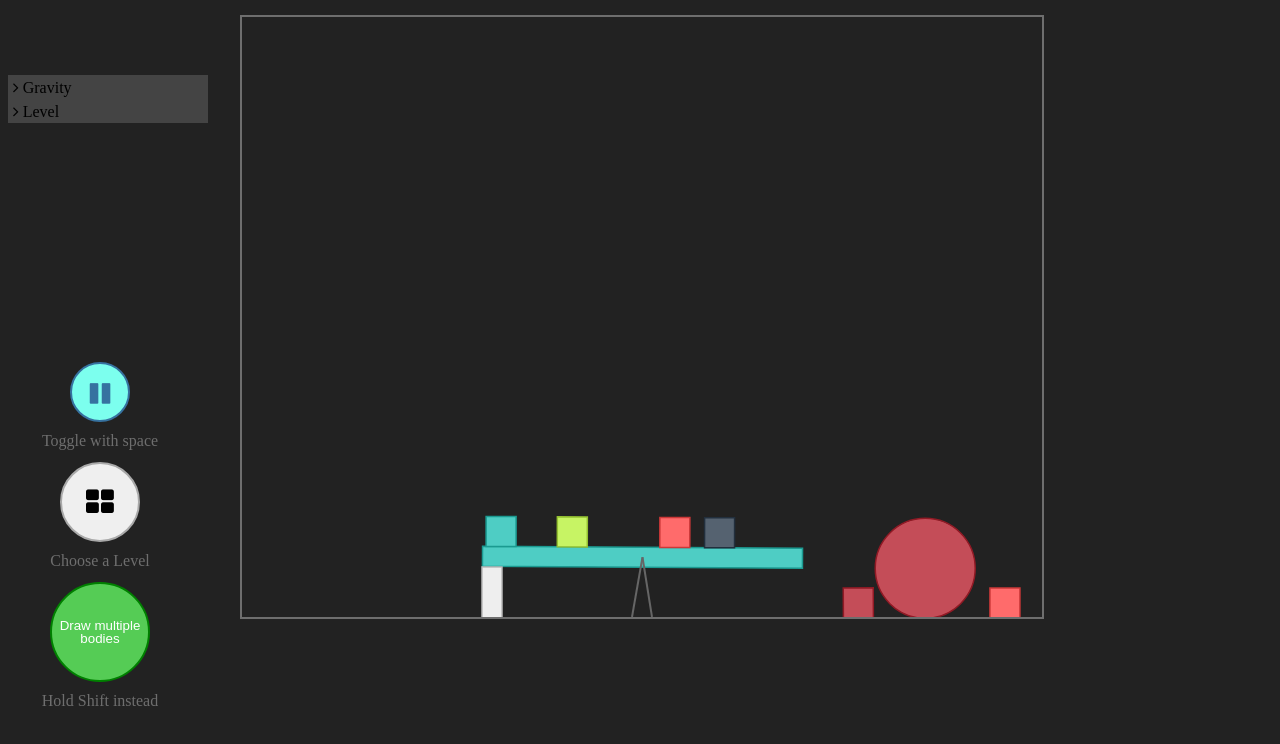
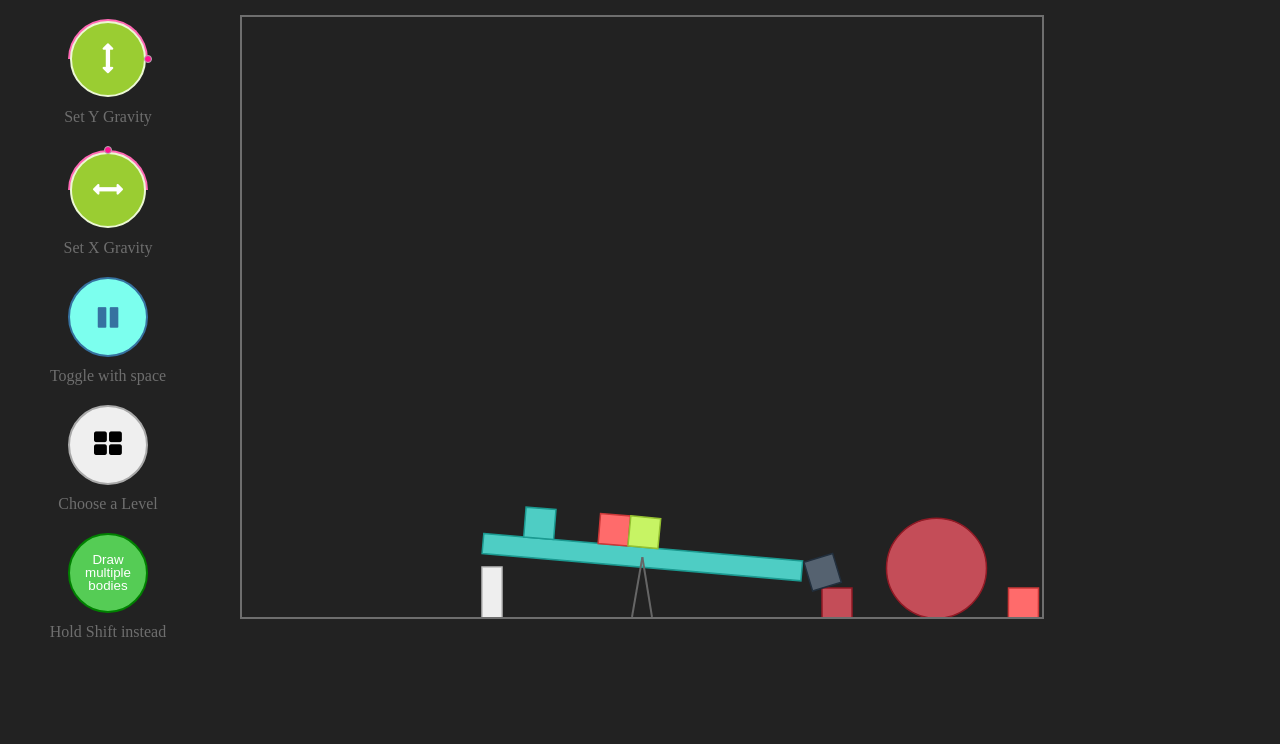
Before and after one commit to maxklenk/programmable-matter, a website: page index.html in a window 1280 px wide. Shown: the part 50-794 px from the top of the page. Drawn offline with Linux system fonts and the light colour scheme.

Commit message:
Include circular sliders for gravity and change styling for smaller screens

```diff
--- a/css/styles.css
+++ b/css/styles.css
@@ -2,62 +2,36 @@ body {
   background-color: #222222;
 }
 
-.global-menu {
-  position: absolute;
-}
-
-.menu-list {
-  list-style-type: none;
-  padding-left: 0;
-  line-height: 1.5;
-  width: 200px;
-}
-
-.global-menu--properties {
-    margin-top: 60px;
-}
-
-.global-menu--properties .title {
-  background-color: #444;
-  padding-left: 5px;
-  display: block;
-  line-height: 1.5;
-}
-
-.global-menu--properties .content {
-  color: grey;
-  padding-left: 5px;
-  display: none;
-}
-
-.button {
-  line-height: 2;
-  display: block;
-  margin-bottom: 10px;
-  width: 200px;
-}
-
-
-.multi-control {
-  position: absolute;
+.multi-control,
+.level-control,
+.play-control,
+.xGravity-control,
+.yGravity-control {
+  position: relative;
   left: 40px;
-  bottom: 40px;
 
   width: 120px;
   color: #6E6E6E;
   text-align: center;
 }
-.multi-control .button {
+
+.multi-control .button,
+.level-control .button,
+.play-control .button{
   border-radius: 50%;
-  height: 100px;
-  width: 100px;
-  /*font-size: 24px;*/
+  height: 80px;
+  width: 80px;
   line-height: 1;
   outline: none;
 
   margin: auto;
   margin-bottom: 10px;
 }
+
+.multi-control {
+  bottom: 520px;
+}
+
 .multipleBodiesButton {
   border: 2px solid green;
   background: greenyellow;
@@ -68,24 +42,10 @@ body {
 }
 
 .level-control {
-  position: absolute;
-  left: 40px;
-  bottom: 180px;
-
-  width: 120px;
-  color: #6E6E6E;
-  text-align: center;
+  bottom: 540px;
 }
 .level-control .button {
-  border-radius: 50%;
-  height: 80px;
-  width: 80px;
   font-size: 30px;
-  line-height: 1;
-  outline: none;
-
-  margin: auto;
-  margin-bottom: 10px;
 }
 .level-overlay {
   display: none;
@@ -129,27 +89,11 @@ body {
 }
 
 .play-control {
-  position: absolute;
-  left: 40px;
-  bottom: 300px;
-
-  width: 120px;
-
-  color: #6E6E6E;
-  text-align: center;
+  bottom: 560px;
 }
 .play-control .button {
   display: none;
-
-  border-radius: 50%;
-  height: 60px;
-  width: 60px;
   font-size: 24px;
-  line-height: 1;
-  outline: none;
-
-  margin: auto;
-  margin-bottom: 10px;
 }
 .button--play {
   padding-top: 4px;
@@ -198,6 +142,26 @@ body {
   display: block;
 }
 
+.xGravity-control {
+  bottom: 580px;
+}
+.xGravity-control .fa {
+  font-size: 30px;
+  margin-top: 20px;
+}
+
+.yGravity-control {
+  bottom: 600px;
+}
+.yGravity-control .fa {
+  font-size: 30px;
+  margin-top: 20px;
+}
+
+.slider-text {
+  padding-top: 45px;
+}
+
 .headline {
   text-align: center;
   color: #6E6E6E;
@@ -208,6 +172,7 @@ body {
   text-align: center;
   position: relative;
   width: 800px;
+  height: 600px;
   margin: auto;
 }
 .drawable canvas {
@@ -267,3 +232,26 @@ body {
     color: #fff;
     text-align: center;
 }
+
+@media only screen and (max-width: 1200px) {
+    .xGravity-control {
+      bottom: 91px;
+      left: 280px;
+    }
+    .yGravity-control {
+      bottom: -20px;
+      left: 140px;
+    }
+    .play-control {
+      left: 420px;
+      bottom: 200px;
+    }
+    .level-control {
+        bottom: 308px;
+        left: 560px;
+    }
+    .multi-control {
+      bottom: 416px;
+      left: 700px;
+    }
+}
--- a/index.html
+++ b/index.html
@@ -17,41 +17,6 @@
 
 <body onload="myCanvas.init()" onkeydown="myCanvas.checkForModeActivation(event)" onkeyup="myCanvas.checkForModeDeactivation(event)">
 <h1 class="headline">programmable matter</h1>
-
-<div class="global-menu">
-  <ul class="global-menu--properties menu-list">
-    <li>
-      <ul class="menu-list">
-        <li class="title fa fa-angle-right" onClick="toggleList(this)"> Gravity </li>
-        <li class="content">
-          <form  oninput="setXGravity(parseInt(xGravity.value) / 1000);">
-            <span> x </span>
-            <input class="global-menu--x-gravity" name="global-menu--x-gravity" id="xGravity" type="range" min="-1000" value="0" max="1000" orient="vertical" >
-            <output style="display: none" name="x" for="xGravity">1</output>
-          </form>
-        </li>
-        <li class="content">
-          <form  oninput="setYGravity(parseInt(yGravity.value) / 1000);">
-            <span> y </span>
-            <input class="global-menu--y-gravity" name="global-menu--y-gravity" id="yGravity" type="range" min="-1000" value="0" max="1000" orient="vertical" >
-            <output style="display: none" name="x" for="yGravity">1</output>
-          </form>
-        </li>
-        <li>
-          <ul class="menu-list">
-            <li class="title fa fa-angle-right" onClick="toggleList(this)"> Level </li>
-            <li class="content" onclick="myLevels.catapult()">
-              Catapult
-            </li>
-            <li class="content" onclick="myLevels.clearWorld()">
-              Empty Level
-            </li>
-          </ul>
-        </li>
-      </ul>
-    </li>
-  </ul>
-</div>
 
 <div class="drawable" id="canvas-container">
   <!-- draw -->
@@ -101,19 +66,31 @@
     </ul>
   </div>
 
-
   <div class="level-overlay">
-    <div class="level-option" onclick="toggleLevelSelect(); myLevels.catapult()">
+    <div class="level-option" onclick="toggleLevelSelect(); myLevels.catapult(); setGravitySliders(180, 359);">
       <img class="level-preview" src="./img/levels/catapult.png">
       Catapult
     </div>
-    <div class="level-option" onclick="toggleLevelSelect(); myLevels.clearWorld()">
+    <div class="level-option" onclick="toggleLevelSelect(); myLevels.clearWorld(); setGravitySliders(180, 359);">
       <div class="level-preview"></div>
       Empty
     </div>
   </div>
 </div>
 
+<div class="yGravity-control">
+  <div id="yGravity--slider"></div>
+  <div class="slider-text">
+      Set Y Gravity
+  </div>
+</div>
+
+<div class="xGravity-control">
+  <div id="xGravity--slider"></div>
+  <div class="slider-text">
+      Set X Gravity
+  </div>
+</div>
 
 <div class="play-control" onclick="togglePlay()">
   <button class="button button--play">
@@ -147,6 +124,8 @@
 
 <!-- scripts (vendor) -->
 <script type="text/javascript" src="bower_components/jquery/dist/jquery.min.js"></script>
+<link rel="stylesheet" href="bower_components/jquery/dist/circular-slider.min.css" />
+<script type="text/javascript" src="bower_components/jquery/dist/circular-slider.min.js"></script>
 <script type="text/javascript" src="bower_components/Matter/build/matter.min.js"></script>
 <script type="text/javascript" src="bower_components/resurrect-js/resurrect.js"></script>
 <script type="text/javascript" src="js/ndollar.js"></script>
--- a/js/index.js
+++ b/js/index.js
@@ -2,6 +2,12 @@ var bodyFromMenu = undefined;
 var bodyPropertiesForBodyId = {};
 var lastScale = undefined;
 var bodyProperties = {};
+var yGravity = undefined;
+var xGravity = undefined;
+
+$(document).ready(function(){
+  initiaizeGravitySilders();
+});
 
 function showMenu(point, body) {
   bodyFromMenu = body;
@@ -114,3 +120,42 @@ function toggleLevelSelect() {
     togglePlay();
   }
 }
+
+function initiaizeGravitySilders() {
+  console.log('blup');
+
+  xGravity = $('#xGravity--slider').CircularSlider({
+    min: 0,
+    max: 359,
+    value: 180,
+    shape: "Half Circle",
+    innerCircleRatio: 0.9,
+    radius: 40,
+    formLabel : function(value, prefix, suffix) {
+        return '<span class="fa fa-arrows-h"></span>';
+    },
+    slide: function(ui, value){
+      setXGravity(value/180 - 1);
+    }
+  });
+
+  yGravity = $('#yGravity--slider').CircularSlider({
+    min: 0,
+    max: 359,
+    value: 359,
+    shape: "Half Circle",
+    innerCircleRatio: 0.9,
+    radius: 40,
+    formLabel : function(value, prefix, suffix) {
+        return '<span class="fa fa-arrows-v"></span>';
+    },
+    slide: function(ui, value){
+      setYGravity(value/180 - 1);
+    }
+  });
+}
+
+function setGravitySliders(xValue, yValue) {
+  xGravity.setValue(xValue);
+  yGravity.setValue(yValue);
+}
```
Also changed, not shown: bower_components/jquery/dist/circular-slider.min.css (added), bower_components/jquery/dist/circular-slider.min.js (added), 1 other file.
